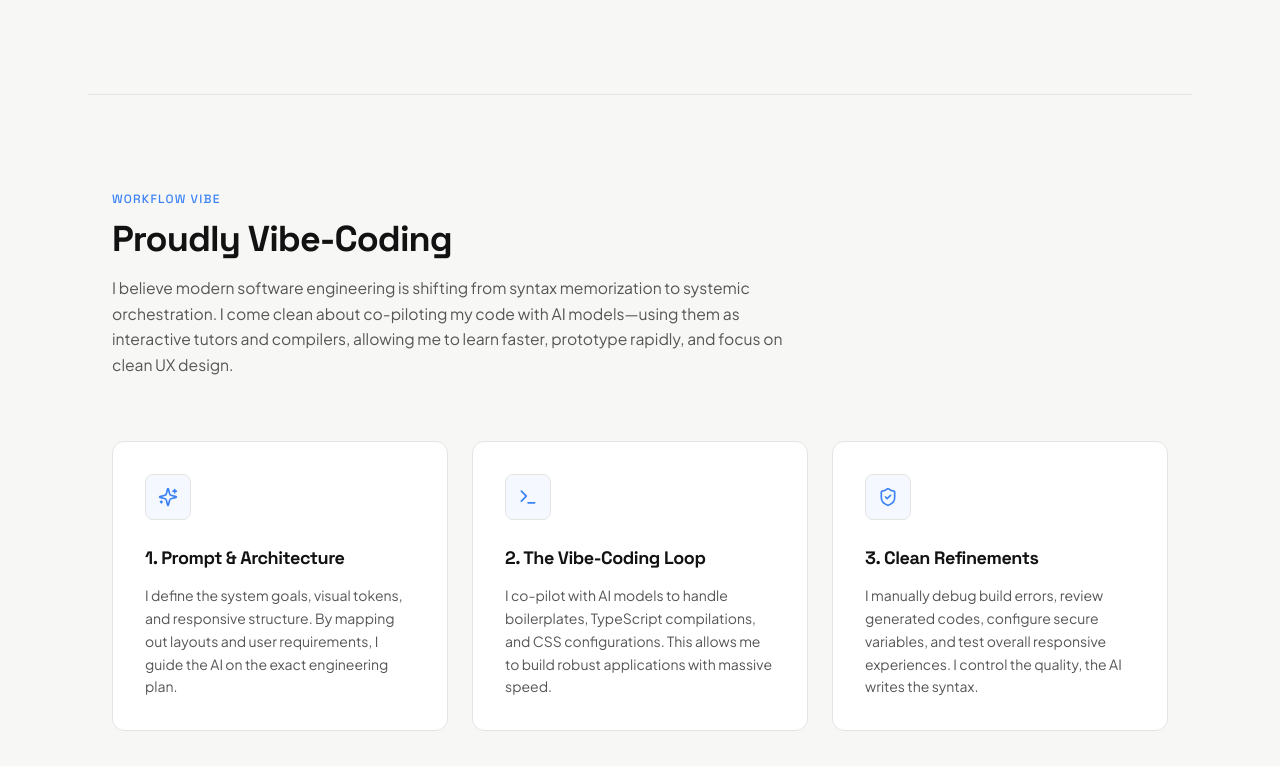
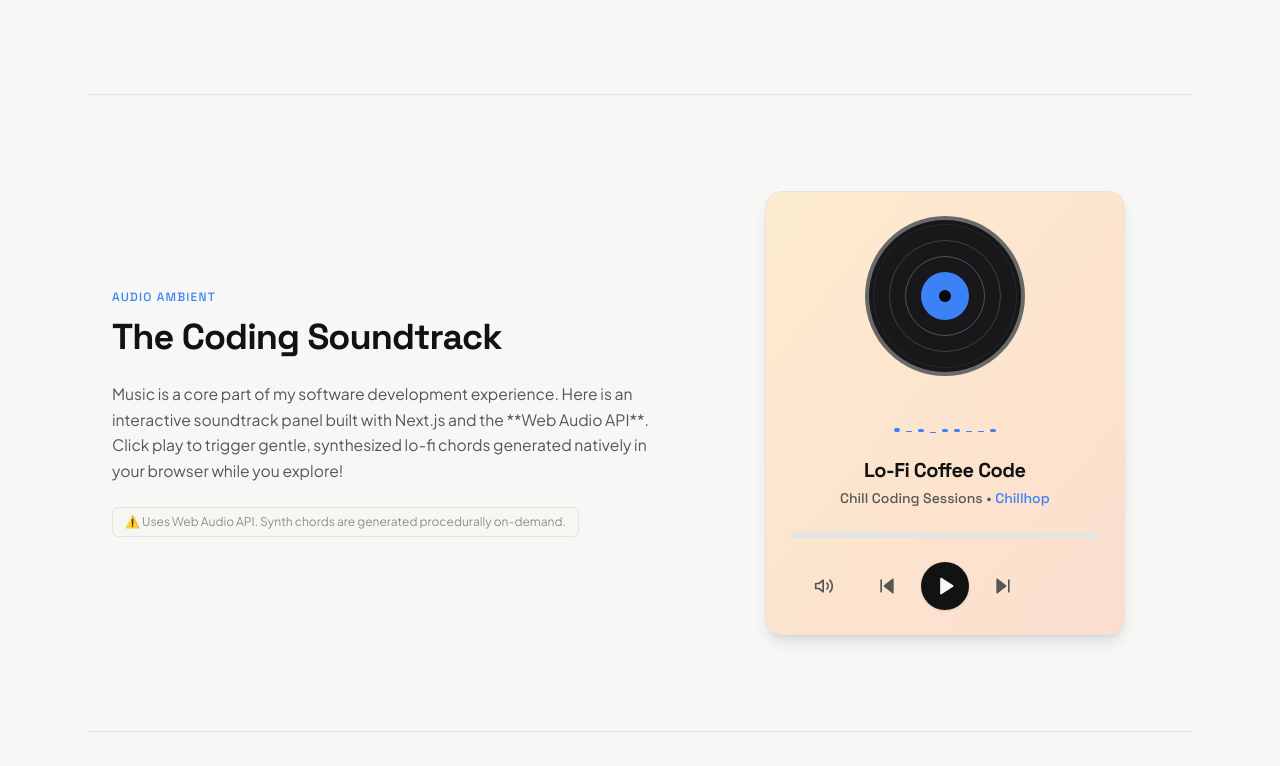
Before and after one commit to miggy06/randelf-portfolio, a Next.js app: page / in a window 1280 px wide. Shown: the part 1374-2140 px from the top of the page. Built offline with nearby package versions, Linux system fonts and the light colour scheme.

Commit message:
Remove all vibe coding references and VibeLab component from codebase

```diff
--- a/app/page.tsx
+++ b/app/page.tsx
@@ -3,7 +3,6 @@
 import Navbar from "@/components/Navbar";
 import Hero from "@/components/Hero";
 import About from "@/components/About";
-import VibeLab from "@/components/VibeLab";
 import Soundtrack from "@/components/Soundtrack";
 import Sandbox from "@/components/Sandbox";
 import Skills from "@/components/Skills";
@@ -17,7 +16,6 @@ export default function Home() {
       <main className="max-w-6xl mx-auto px-6">
         <Hero />
         <About />
-        <VibeLab />
         <Soundtrack />
         <Sandbox />
         <Skills />
--- a/components/About.tsx
+++ b/components/About.tsx
@@ -40,7 +40,7 @@ export default function About() {
               As a student developer at Jose Maria College Foundation Inc., my primary objective is to absorb knowledge, master technical skills, and apply structured programming to real-world applications.
             </p>
             <p>
-              I thrive on solving logic puzzles, constructing interactive interfaces, and understanding how modern systems communicate. When I am not co-piloting code, you can find me gaming, building custom PCs, or configuring tech hardware systems.
+              I thrive on solving logic puzzles, constructing interactive interfaces, and understanding how modern systems communicate. When I am not coding, you can find me gaming, building custom PCs, or configuring tech hardware systems.
             </p>
           </div>
         </motion.div>
--- a/components/Hero.tsx
+++ b/components/Hero.tsx
@@ -68,11 +68,7 @@ export default function Hero() {
             <strong className="text-primary-light dark:text-primary-dark font-semibold">
               Jose Maria College Foundation Inc.
             </strong>
-            . I am still learning, and I come clean in{" "}
-            <strong className="text-primary-light dark:text-primary-dark font-semibold">
-              vibe-coding
-            </strong>{" "}
-            to build, understand, and prototype software with speed.
+            , dedicated to mastering software development and excited about everything there is to learn in the tech world.
           </motion.p>
 
           {/* CTAs */}
--- a/components/Skills.tsx
+++ b/components/Skills.tsx
@@ -16,12 +16,12 @@ const SKILLS = [
   },
   {
     icon: GitBranch,
-    category: "AI & Orchestration",
+    category: "Technical Concepts",
     items: [
-      "Prompt Engineering",
-      "Git & Version Control",
-      "System Architecture Design",
-      "AI-Collaborative Workflows",
+      "Git & GitHub Flow",
+      "Algorithms & Data Flow",
+      "Mobile-First Development",
+      "Developer Console Debugging",
     ],
   },
   {
--- a/components/Soundtrack.tsx
+++ b/components/Soundtrack.tsx
@@ -7,7 +7,7 @@ import { motion, AnimatePresence } from "framer-motion";
 const TRACKS = [
   {
     title: "Lo-Fi Coffee Code",
-    artist: "Vibe-Coding Sessions",
+    artist: "Chill Coding Sessions",
     genre: "Chillhop",
     frequency: 110, // Base pitch for synth
     color: "from-amber-500/20 to-orange-600/20",
@@ -163,7 +163,7 @@ export default function Soundtrack() {
             The Coding Soundtrack
           </h2>
           <p className="text-secondary-light dark:text-secondary-dark text-[0.98rem] leading-relaxed mb-6">
-            Music is a core part of the vibe-coding experience.
+            Music is a core part of my software development experience.
             Here is an interactive soundtrack panel built with Next.js and the **Web Audio API**.
             Click play to trigger gentle, synthesized lo-fi chords generated natively in your browser while you explore!
           </p>
--- a/components/VibeLab.tsx
+++ /dev/null
@@ -1,95 +0,0 @@
-"use client";
-
-import { motion } from "framer-motion";
-import { Sparkles, Terminal, ShieldCheck } from "lucide-react";
-
-const VIBE_STEPS = [
-  {
-    icon: Sparkles,
-    title: "1. Prompt & Architecture",
-    desc: "I define the system goals, visual tokens, and responsive structure. By mapping out layouts and user requirements, I guide the AI on the exact engineering plan.",
-  },
-  {
-    icon: Terminal,
-    title: "2. The Vibe-Coding Loop",
-    desc: "I co-pilot with AI models to handle boilerplates, TypeScript compilations, and CSS configurations. This allows me to build robust applications with massive speed.",
-  },
-  {
-    icon: ShieldCheck,
-    title: "3. Clean Refinements",
-    desc: "I manually debug build errors, review generated codes, configure secure variables, and test overall responsive experiences. I control the quality, the AI writes the syntax.",
-  },
-];
-
-export default function VibeLab() {
-  const containerVariants = {
-    hidden: {},
-    visible: {
-      transition: {
-        staggerChildren: 0.1,
-      },
-    },
-  };
-
-  const cardVariants = {
-    hidden: { opacity: 0, y: 20 },
-    visible: {
-      opacity: 1,
-      y: 0,
-      transition: { duration: 0.6, ease: [0.16, 1, 0.3, 1] },
-    },
-  };
-
-  return (
-    <section id="vibelab" className="py-24 border-t border-border-light dark:border-border-dark">
-      <div className="max-w-6xl mx-auto px-6">
-
-        {/* Section Header */}
-        <div className="flex flex-col items-start mb-16">
-          <span className="font-heading uppercase text-xs tracking-widest text-accent-light dark:text-accent-dark font-medium mb-3">
-            Workflow Vibe
-          </span>
-          <h2 className="text-3xl sm:text-4xl font-heading font-bold text-primary-light dark:text-primary-dark tracking-tight mb-4">
-            Proudly Vibe-Coding
-          </h2>
-          <p className="max-w-2xl text-secondary-light dark:text-secondary-dark text-[0.98rem] leading-relaxed">
-            I believe modern software engineering is shifting from syntax memorization to systemic orchestration.
-            I come clean about co-piloting my code with AI models—using them as interactive tutors and compilers,
-            allowing me to learn faster, prototype rapidly, and focus on clean UX design.
-          </p>
-        </div>
-
-        {/* Workflow Cards */}
-        <motion.div
-          variants={containerVariants}
-          initial="hidden"
-          whileInView="visible"
-          viewport={{ once: true, margin: "-100px" }}
-          className="grid grid-cols-1 md:grid-cols-3 gap-6"
-        >
-          {VIBE_STEPS.map((step) => {
-            const Icon = step.icon;
-            return (
-              <motion.div
-                key={step.title}
-                variants={cardVariants}
-                className="p-8 rounded-xl border border-border-light dark:border-border-dark bg-card-light dark:bg-card-dark flex flex-col items-start"
-              >
-                <div className="p-3 border rounded-lg border-border-light dark:border-border-dark text-accent-light dark:text-accent-dark mb-6 bg-accent-light/5 dark:bg-accent-dark/5">
-                  <Icon className="w-5 h-5" />
-                </div>
-                <h3 className="text-lg font-bold text-primary-light dark:text-primary-dark mb-3">
-                  {step.title}
-                </h3>
-                <p className="text-secondary-light dark:text-secondary-dark text-sm leading-relaxed">
-                  {step.desc}
-                </p>
-              </motion.div>
-            );
-          })}
-        </motion.div>
-
-      </div>
-    </section>
-  );
-}
```
